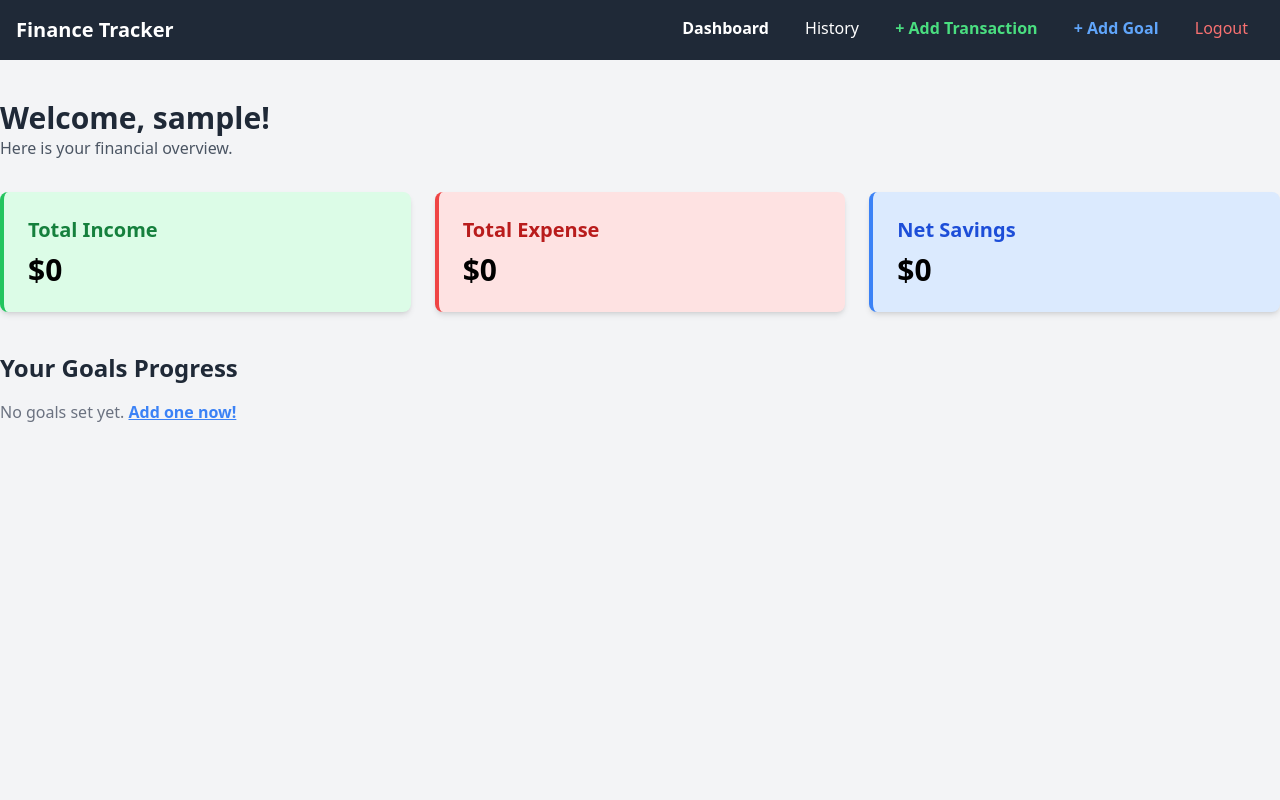
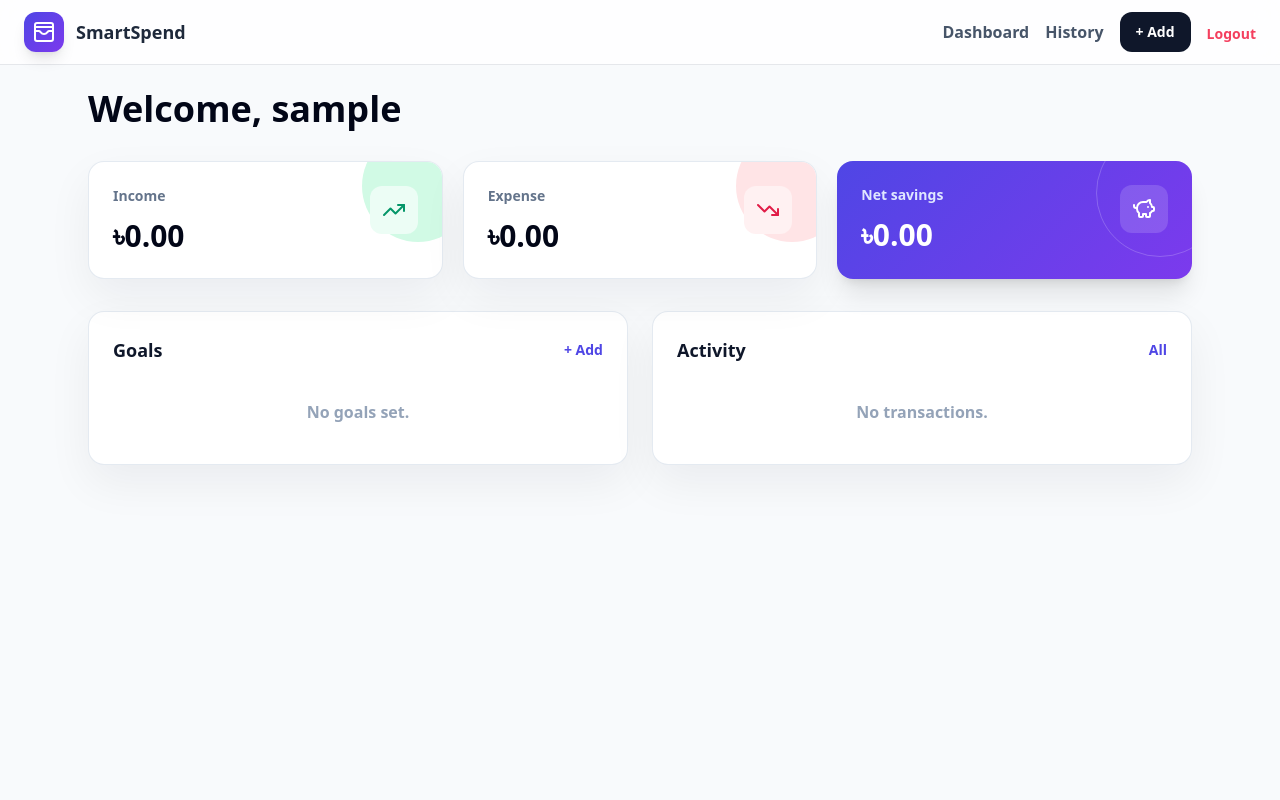
Before and after one commit to Sakib20050413/smartspend_core, a Django app: page / in a window 1280 px wide. Run offline with Django 5.2, Linux system fonts and the light colour scheme; the visitor is signed in with stand-in values (Sample User, id 1); data that the repository does not hold is empty; some libraries are stand-ins or nearby versions.

Commit message:
Update final project code for lab

```diff
--- /dev/null
+++ b/finance/templates/base.html
@@ -0,0 +1,27 @@
+<!DOCTYPE html>
+<html lang="en">
+<head>
+<title>SmartSpend</title>
+<script src="https://cdn.tailwindcss.com"></script><script src="https://unpkg.com/lucide@latest"></script>
+<style type="text/tailwindcss">
+@layer utilities {
+.bg-grad { background: linear-gradient(135deg, #4f46e5, #7c3aed); }
+.card { border: 1px solid rgba(226,232,240,.9); box-shadow: 0 18px 45px rgba(15,23,42,.06); background: #fff; }
+input, select { @apply w-full rounded-xl border border-slate-200 px-4 py-3 outline-none focus:border-indigo-500 mb-4; }
+label { @apply block text-sm font-bold text-slate-700 mb-1 mt-3; }
+.helptext, form ul { @apply hidden; }
+}
+</style>
+</head>
+<body class="bg-slate-50 text-slate-800 font-sans min-h-screen">
+<nav class="bg-white/80 backdrop-blur-md sticky top-0 z-40 border-b px-6 py-3 flex justify-between items-center">
+<a href="{% url 'dashboard' %}" class="flex items-center gap-3"><span class="bg-grad flex h-10 w-10 items-center justify-center rounded-xl text-white shadow-lg"><i data-lucide="wallet-cards"></i></span><span class="font-extrabold text-lg">SmartSpend</span></a>
+<div class="flex gap-4 items-center">
+{% if user.is_authenticated %}<a href="{% url 'dashboard' %}" class="font-bold text-slate-600">Dashboard</a><a href="{% url 'transaction_list' %}" class="font-bold text-slate-600">History</a><a href="{% url 'add_transaction' %}" class="bg-slate-900 text-white px-4 py-2.5 rounded-xl font-bold text-sm">+ Add</a><form method="post" action="{% url 'logout' %}">{% csrf_token %}<button class="text-rose-500 font-bold text-sm mt-1">Logout</button></form>
+{% else %}<a href="{% url 'login' %}" class="font-bold text-slate-600">Log in</a><a href="{% url 'register' %}" class="bg-grad text-white px-5 py-2.5 rounded-xl font-bold text-sm shadow-lg">Create account</a>{% endif %}
+</div>
+</nav>
+<main class="max-w-6xl mx-auto p-6">{% block content %}{% endblock %}</main>
+<script>lucide.createIcons();</script>
+</body>
+</html>
--- /dev/null
+++ b/finance/templates/dashboard.html
@@ -0,0 +1,30 @@
+{% extends 'base.html' %}
+{% block content %}
+<div class="mb-8"><h1 class="text-4xl font-extrabold text-slate-950">Welcome, {{ user.username }}</h1></div>
+<div class="grid gap-5 md:grid-cols-3 mb-8">
+<div class="card overflow-hidden rounded-2xl p-6 relative"><div class="absolute right-0 top-0 h-28 w-28 translate-x-8 -translate-y-8 rounded-full bg-emerald-100"></div><div class="relative flex justify-between"><div><p class="text-sm font-bold text-slate-500">Income</p><p class="mt-3 text-3xl font-extrabold text-slate-950">৳{{ inc|floatformat:2 }}</p></div><span class="flex h-12 w-12 items-center justify-center rounded-xl bg-emerald-50 text-emerald-600"><i data-lucide="trending-up"></i></span></div></div>
+<div class="card overflow-hidden rounded-2xl p-6 relative"><div class="absolute right-0 top-0 h-28 w-28 translate-x-8 -translate-y-8 rounded-full bg-rose-100"></div><div class="relative flex justify-between"><div><p class="text-sm font-bold text-slate-500">Expense</p><p class="mt-3 text-3xl font-extrabold text-slate-950">৳{{ exp|floatformat:2 }}</p></div><span class="flex h-12 w-12 items-center justify-center rounded-xl bg-rose-50 text-rose-600"><i data-lucide="trending-down"></i></span></div></div>
+<div class="bg-grad overflow-hidden rounded-2xl p-6 text-white shadow-xl relative"><div class="absolute -right-8 -top-8 h-32 w-32 rounded-full border border-white/20"></div><div class="relative flex justify-between"><div><p class="text-sm font-bold text-indigo-100">Net savings</p><p class="mt-3 text-3xl font-extrabold">৳{{ net|floatformat:2 }}</p></div><span class="flex h-12 w-12 items-center justify-center rounded-xl bg-white/15"><i data-lucide="piggy-bank"></i></span></div></div>
+</div>
+<div class="grid gap-6 md:grid-cols-2">
+<div class="card rounded-2xl p-6"><div class="flex justify-between items-center mb-5"><h2 class="text-lg font-extrabold text-slate-900">Goals</h2><a href="{% url 'add_goal' %}" class="text-sm font-bold text-indigo-600">+ Add</a></div>
+{% for i in gp %}
+<div class="rounded-xl border border-slate-100 bg-slate-50/70 p-4 mb-4">
+    <div class="flex justify-between items-center font-bold text-slate-900 mb-2">
+        <div class="flex items-center gap-2">
+            <span>{{ i.g.name }}</span>
+            <a href="{% url 'edit_goal' i.g.id %}" class="text-slate-400 hover:text-indigo-600" title="Edit Goal"><i data-lucide="edit-2" class="h-4 w-4"></i></a>
+        </div>
+        <span class="text-indigo-700">{{ i.p }}%</span>
+    </div>
+    <div class="h-2.5 w-full rounded-full bg-slate-200 overflow-hidden"><div class="bg-grad h-full rounded-full" style="width:{{ i.p }}%"></div></div><div class="flex justify-between text-xs font-bold text-slate-500 mt-3"><span>Saved ৳{{ i.g.saved_amount }}</span><span>Target ৳{{ i.g.target_amount }}</span></div>
+</div>
+{% empty %}<p class="text-center font-bold text-slate-400 py-4">No goals set.</p>{% endfor %}
+</div>
+<div class="card rounded-2xl p-6"><div class="flex justify-between items-center mb-5"><h2 class="text-lg font-extrabold text-slate-900">Activity</h2><a href="{% url 'transaction_list' %}" class="text-sm font-bold text-indigo-600">All</a></div>
+<div class="divide-y divide-slate-100">
+{% for i in tx %}
+<div class="flex justify-between items-center py-3"><div class="flex items-center gap-3"><span class="flex h-10 w-10 items-center justify-center rounded-xl {% if i.transaction_type == 'Income' %}bg-emerald-50 text-emerald-600{% else %}bg-rose-50 text-rose-600{% endif %}"><i data-lucide="{% if i.transaction_type == 'Income' %}arrow-down-left{% else %}arrow-up-right{% endif %}"></i></span><div><p class="font-bold text-slate-800">{{ i.title }}</p><p class="text-xs font-bold text-slate-400">{{ i.category }}</p></div></div><p class="font-extrabold {% if i.transaction_type == 'Income' %}text-emerald-600{% else %}text-rose-600{% endif %}">{% if i.transaction_type == 'Income' %}+{% else %}-{% endif %}৳{{ i.amount }}</p></div>
+{% empty %}<p class="text-center font-bold text-slate-400 py-4">No transactions.</p>{% endfor %}
+</div></div></div>
+{% endblock %}
--- a/finance/templates/finance/base.html
+++ /dev/null
@@ -1,38 +0,0 @@
-<!DOCTYPE html>
-<html lang="en">
-<head>
-    <meta charset="UTF-8">
-    <meta name="viewport" content="width=device-width, initial-scale=1.0">
-    <title>{% block title %}Finance Tracker{% endblock %}</title>
-    <script src="https://cdn.tailwindcss.com"></script>
-</head>
-<body class="bg-gray-100">
-    <nav class="bg-gray-800 p-4 text-white">
-        <div class="container mx-auto flex justify-between">
-            <div>
-                <a href="/" class="text-xl font-bold">Finance Tracker</a>
-            </div>
-            <div>
-                {% if user.is_authenticated %}
-                    <a href="/" class="mx-4 font-bold text-white hover:text-gray-300">Dashboard</a>
-                    <a href="{% url 'transaction_list' %}" class="mx-4 text-white hover:text-gray-300">History</a>
-                    <a href="{% url 'add_transaction' %}" class="mx-4 text-green-400 font-bold hover:text-green-300">+ Add Transaction</a>
-                    <a href="{% url 'add_goal' %}" class="mx-4 text-blue-400 font-bold hover:text-blue-300">+ Add Goal</a>
-                    <form method="post" action="{% url 'logout' %}" class="inline">
-                        {% csrf_token %}
-                        <button type="submit" class="mx-4 text-red-400 hover:text-red-300">Logout</button>
-                    </form>
-                {% else %}
-                    <a href="{% url 'login' %}" class="mx-4">Login</a>
-                    <a href="{% url 'register' %}" class="mx-4">Register</a>
-                {% endif %}
-            </div>
-        </div>
-    </nav>
-
-    <div class="container mx-auto mt-10">
-        {% block content %}
-        {% endblock %}
-    </div>
-</body>
-</html>
--- a/finance/templates/finance/dashboard.html
+++ /dev/null
@@ -1,40 +0,0 @@
-{% extends 'finance/base.html' %}
-{% block title %}Dashboard{% endblock %}
-
-{% block content %}
-<div class="mb-8">
-    <h2 class="text-3xl font-bold text-gray-800">Welcome, {{ user.username }}!</h2>
-    <p class="text-gray-600">Here is your financial overview.</p>
-</div>
-
-<div class="grid grid-cols-1 md:grid-cols-3 gap-6 mb-10">
-    <div class="bg-green-100 p-6 rounded-lg shadow-md border-l-4 border-green-500">
-        <h3 class="text-xl font-bold text-green-700 mb-2">Total Income</h3>
-        <p class="text-3xl font-bold">${{ total_income }}</p>
-    </div>
-    <div class="bg-red-100 p-6 rounded-lg shadow-md border-l-4 border-red-500">
-        <h3 class="text-xl font-bold text-red-700 mb-2">Total Expense</h3>
-        <p class="text-3xl font-bold">${{ total_expense }}</p>
-    </div>
-    <div class="bg-blue-100 p-6 rounded-lg shadow-md border-l-4 border-blue-500">
-        <h3 class="text-xl font-bold text-blue-700 mb-2">Net Savings</h3>
-        <p class="text-3xl font-bold">${{ net_savings }}</p>
-    </div>
-</div>
-
-<h3 class="text-2xl font-bold text-gray-800 mb-4">Your Goals Progress</h3>
-<div class="grid grid-cols-1 md:grid-cols-2 gap-6">
-    {% for item in goal_progress %}
-    <div class="bg-white p-6 rounded-lg shadow-md">
-        <h4 class="text-lg font-bold text-gray-700">{{ item.goal.name }}</h4>
-        <p class="text-gray-500 text-sm mb-4">Target: ${{ item.goal.target_amount }} | Deadline: {{ item.goal.deadline }}</p>
-        <div class="w-full bg-gray-200 rounded-full h-4 mb-2">
-            <div class="bg-blue-600 h-4 rounded-full" style="width: {{ item.progress }}%"></div>
-        </div>
-        <p class="text-right text-sm font-bold text-blue-600">{{ item.progress }}% Achieved</p>
-    </div>
-    {% empty %}
-    <p class="text-gray-500">No goals set yet. <a href="{% url 'add_goal' %}" class="text-blue-500 font-bold underline">Add one now!</a></p>
-    {% endfor %}
-</div>
-{% endblock %}
--- a/finance/urls.py
+++ b/finance/urls.py
@@ -6,5 +6,6 @@ urlpatterns = [
     path('', views.dashboard, name='dashboard'),
     path('transaction/add/', views.add_transaction, name='add_transaction'),
     path('goal/add/', views.add_goal, name='add_goal'),
+    path('goal/edit/<int:id>/', views.edit_goal, name='edit_goal'), # এই নতুন লাইনটি যোগ হলো
     path('transactions/', views.transaction_list, name='transaction_list'),
 ]
--- a/finance/views.py
+++ b/finance/views.py
@@ -6,81 +6,37 @@ from .forms import RegisterForm, TransactionForm, GoalForm
 from .models import Transaction, Goal
 
 def register_user(request):
-    if request.method == 'POST':
-        form = RegisterForm(request.POST)
-        if form.is_valid():
-            user = form.save()
-            login(request, user) # অ্যাকাউন্ট খোলার পর লগ-ইন
-            return redirect('dashboard')
-    else:
-        form = RegisterForm()
-
-    return render(request, 'finance/register.html', {'form': form})
+    f = RegisterForm(request.POST or None)
+    if f.is_valid(): return login(request, f.save()) or redirect('dashboard')
+    return render(request, 'form.html', {'f': f, 't': 'Create Account'})
 
 @login_required
 def dashboard(request):
-    transactions = Transaction.objects.filter(user=request.user)
-    goals = Goal.objects.filter(user=request.user)
-
-    total_income = transactions.filter(transaction_type='Income').aggregate(Sum('amount'))['amount__sum'] or 0
-    total_expense = transactions.filter(transaction_type='Expense').aggregate(Sum('amount'))['amount__sum'] or 0
-    net_savings = total_income - total_expense
-
-    goal_progress = []
-    remaining_savings = net_savings
-
-    for goal in goals:
-        if remaining_savings >= goal.target_amount:
-            progress = 100
-            remaining_savings -= goal.target_amount
-        elif remaining_savings > 0:
-            progress = (remaining_savings / goal.target_amount) * 100
-            remaining_savings = 0
-        else:
-            progress = 0
-
-        goal_progress.append({
-            'goal': goal,
-            'progress': round(progress, 2)
-        })
-
-    context = {
-        'total_income': total_income,
-        'total_expense': total_expense,
-        'net_savings': net_savings,
-        'goal_progress': goal_progress,
-    }
-    return render(request, 'finance/dashboard.html', context)
+    tx, gl = Transaction.objects.filter(user=request.user), Goal.objects.filter(user=request.user)
+    inc = tx.filter(transaction_type='Income').aggregate(Sum('amount'))['amount__sum'] or 0
+    exp = tx.filter(transaction_type='Expense').aggregate(Sum('amount'))['amount__sum'] or 0
+    gp = [{'g': i, 'p': round(min((i.saved_amount/i.target_amount)*100, 100), 1) if i.target_amount else 0} for i in gl]
+    return render(request, 'dashboard.html', {'tx': tx.order_by('-date')[:5], 'gp': gp, 'inc': inc, 'exp': exp, 'net': inc-exp})
 
 @login_required
 def add_transaction(request):
-    if request.method == 'POST':
-        form = TransactionForm(request.POST)
-        if form.is_valid():
-            transaction = form.save(commit=False)
-            transaction.user = request.user
-            transaction.save()
-            return redirect('dashboard')
-    else:
-        form = TransactionForm()
-
-    return render(request, 'finance/transaction_form.html', {'form': form})
+    f = TransactionForm(request.POST or None)
+    if f.is_valid(): o = f.save(commit=False); o.user = request.user; o.save(); return redirect('dashboard')
+    return render(request, 'form.html', {'f': f, 't': 'Add Transaction'})
 
 @login_required
 def add_goal(request):
-    if request.method == 'POST':
-        form = GoalForm(request.POST)
-        if form.is_valid():
-            goal = form.save(commit=False)
-            goal.user = request.user
-            goal.save()
-            return redirect('dashboard')
-    else:
-        form = GoalForm()
+    f = GoalForm(request.POST or None)
+    if f.is_valid(): o = f.save(commit=False); o.user = request.user; o.save(); return redirect('dashboard')
+    return render(request, 'form.html', {'f': f, 't': 'Add Goal'})
 
-    return render(request, 'finance/goal_form.html', {'form': form})
+@login_required
+def edit_goal(request, id):
+    obj = Goal.objects.get(id=id, user=request.user)
+    f = GoalForm(request.POST or None, instance=obj)
+    if f.is_valid(): f.save(); return redirect('dashboard')
+    return render(request, 'form.html', {'f': f, 't': 'Update Goal'})
 
 @login_required
 def transaction_list(request):
-    transactions = Transaction.objects.filter(user=request.user).order_by('-date')
-    return render(request, 'finance/transaction_list.html', {'transactions': transactions})
+    return render(request, 'transaction_list.html', {'tx': Transaction.objects.filter(user=request.user).order_by('-date')})
```
Also changed, not shown: finance/forms.py (+3 -16 lines), finance/models.py (+5 -15 lines), finance/templates/finance/goal_form.html (deleted, +0 -18 lines), finance/templates/finance/register.html (deleted, +0 -25 lines), finance/templates/finance/transaction_form.html (deleted, +0 -18 lines), finance/templates/finance/transaction_list.html (deleted, +0 -40 lines), finance/templates/form.html (added, +8 -0 lines), finance/templates/registration/login.html (+4 -21 lines), finance/templates/transaction_list.html (added, +10 -0 lines), finance/migrations/0001_initial.py.
